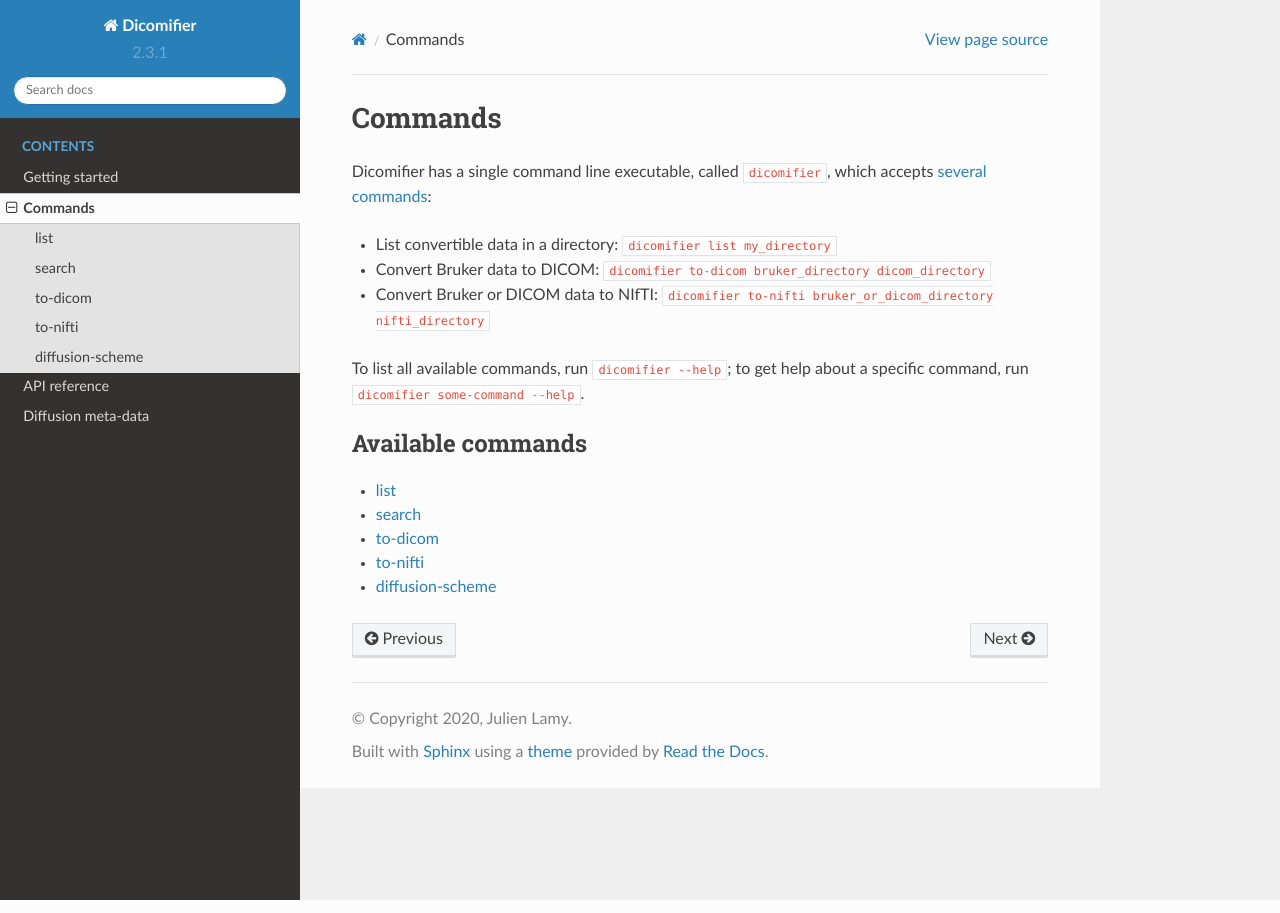
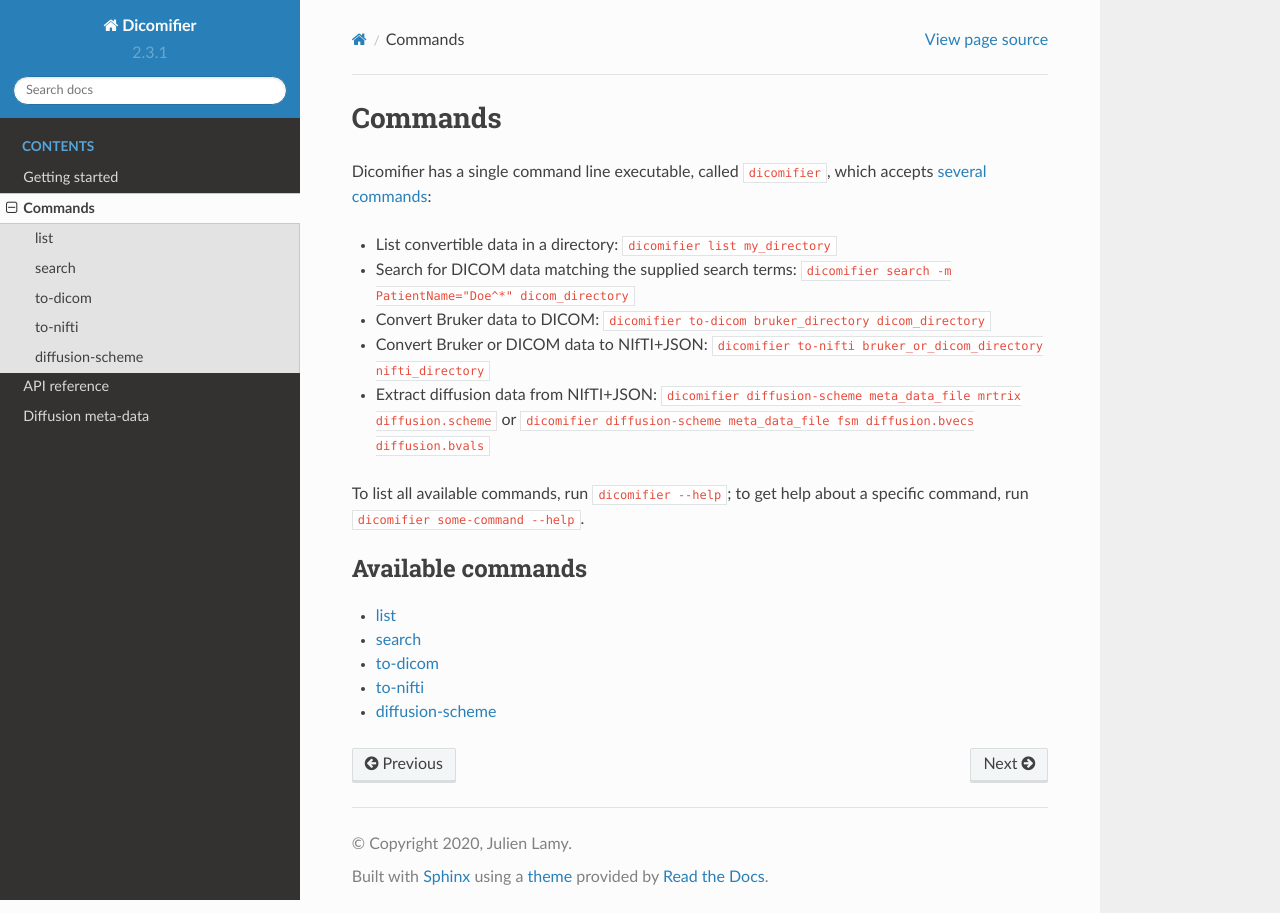
Before and after one commit to lamyj/dicomifier, a Sphinx documentation site: the page built from docs/commands/index.rst, in a window 1280 px wide. Built offline with Sphinx 7.4.7 and the Read the Docs theme 2.0.0, drawn with Linux system fonts in a browser that asks for light colours.

Commit message:
Update command index

```diff
--- a/docs/commands/index.rst
+++ b/docs/commands/index.rst
@@ -6,8 +6,10 @@
 Dicomifier has a single command line executable, called ``dicomifier``, which accepts :ref:`several commands <commands>`:
 
 - List convertible data in a directory: ``dicomifier list my_directory``
+- Search for DICOM data matching the supplied search terms: ``dicomifier search -m PatientName="Doe^*" dicom_directory``
 - Convert Bruker data to DICOM: ``dicomifier to-dicom bruker_directory dicom_directory``
-- Convert Bruker or DICOM data to NIfTI: ``dicomifier to-nifti bruker_or_dicom_directory nifti_directory``
+- Convert Bruker or DICOM data to NIfTI+JSON: ``dicomifier to-nifti bruker_or_dicom_directory nifti_directory``
+- Extract diffusion data from NIfTI+JSON: ``dicomifier diffusion-scheme meta_data_file mrtrix diffusion.scheme`` or ``dicomifier diffusion-scheme meta_data_file fsm diffusion.bvecs diffusion.bvals``
 
 To list all available commands, run ``dicomifier --help``; to get help about a specific command, run ``dicomifier some-command --help``.
 
```
